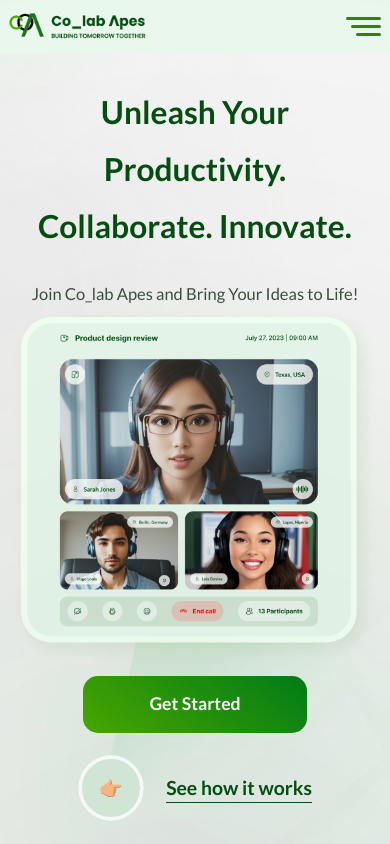
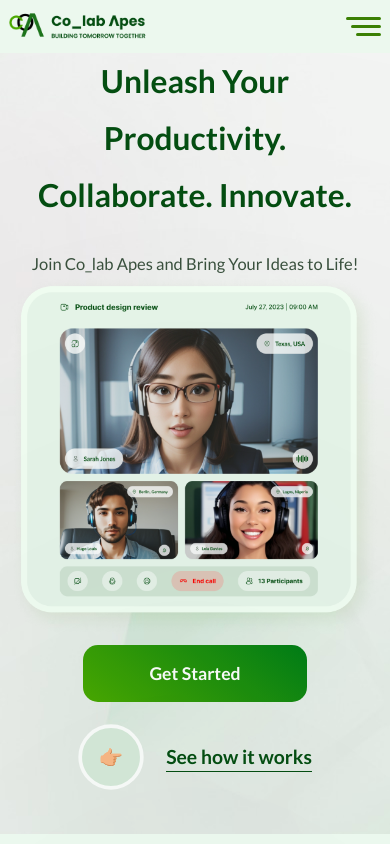
Before and after one commit to Colab-Apes/new_landing_page, a React (Vite) app: page / in a window 390 px wide. Shown: the top 844 px of the page. Built offline with nearby package versions, Linux system fonts and the light colour scheme.

Commit message:
made mobile nav bar fixed

```diff
--- a/src/NewLandingPage/components/Hero.jsx
+++ b/src/NewLandingPage/components/Hero.jsx
@@ -30,7 +30,7 @@ const Hero = () => {
               {/* <span className="text-4xl font-light hidden md:inline"></span> */}
             </p>
             <div className="w-[15%] bg-primaryColor h-2 rounded-full mt-8 lg:mt-12 hidden md:block"></div>
-            <h1 className="w-full text-[3.6rem] text-center md:text-left md:text-[3rem]  lg:text-[3.8rem] xl:text-[4rem] leading-[1.8]  mt-14 text-[#054E12] font-[700] xl:font-[650] ">
+            <h1 className="w-full text-[3.6rem] text-center md:text-left md:text-[3rem]lg:text-[3.8rem] xl:text-[4rem] pt-10 leading-[1.8]  mt-14 text-[#054E12] font-[700] xl:font-[650] ">
               Unleash Your Productivity. <br /> Collaborate. Innovate.
             </h1>
             <p className="text-3xl md:text-2xl xl:text-[1.8rem] mt-14 text-[#3B513F]">
--- a/src/NewLandingPage/components/Nav.jsx
+++ b/src/NewLandingPage/components/Nav.jsx
@@ -23,7 +23,7 @@ const Nav = () => {
           </button>
         </div>
       </nav>
-      <nav className="flex font-lato items-center justify-between w-full lg:hidden h-[6rem] md:h-[8rem] ">
+      <nav className="flex font-lato  fixed bg-[#ECF8EE]  left-0 items-center  px-4 justify-between w-full lg:hidden h-[6rem] md:h-[8rem] z-[100]">
         {" "}
         <img
           src={logo}
```
